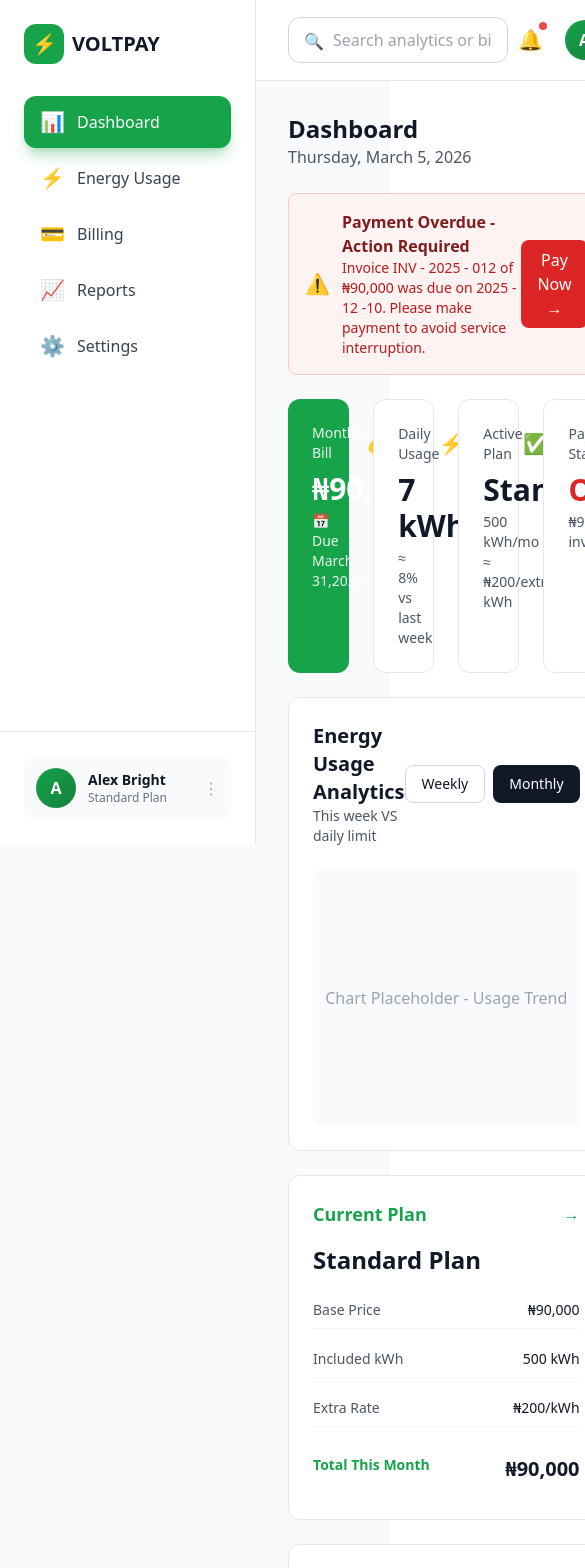
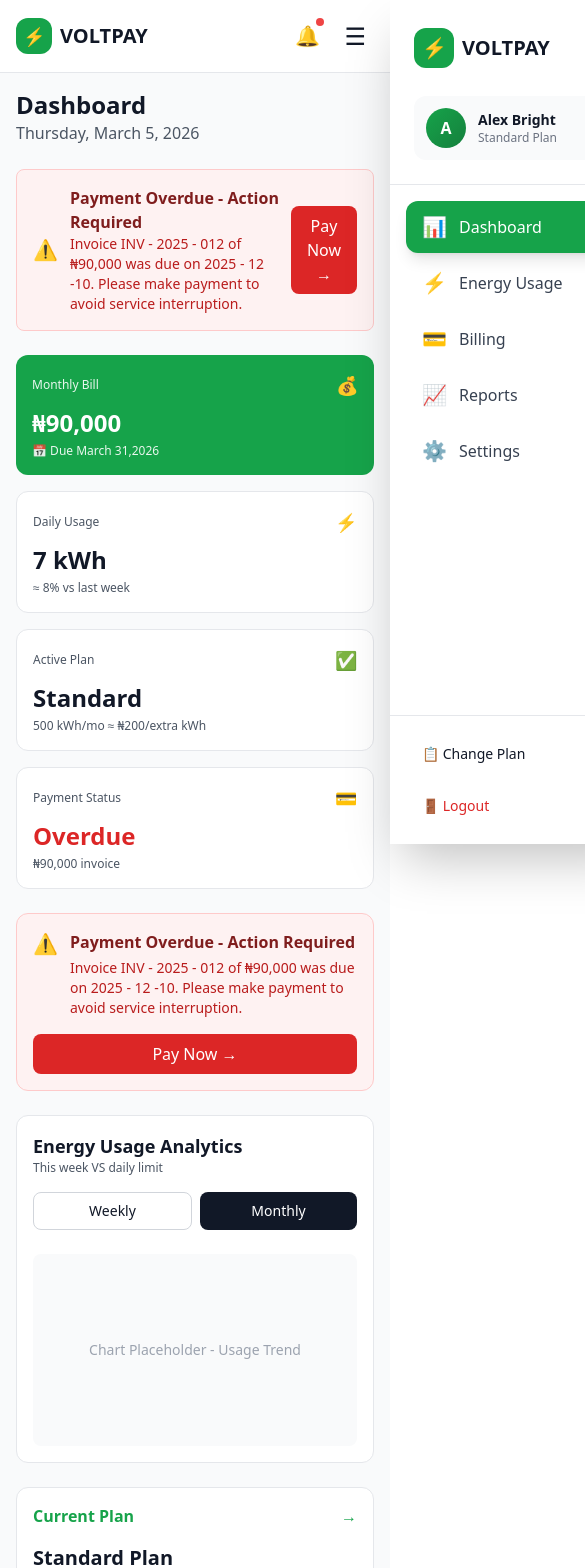
Before and after one commit to stephenmayowa112/buildathon, a Next.js app: page /dashboard in a window 390 px wide. Shown: the top 1568 px of the page, 585 px wide, since content can reach past the window. Built offline with nearby package versions, Linux system fonts and the light colour scheme.

Commit message:
Add full mobile responsiveness to dashboard with hamburger menu and optimized layouts

```diff
--- a/app/dashboard/layout.tsx
+++ b/app/dashboard/layout.tsx
@@ -2,7 +2,7 @@
 
 import Link from "next/link";
 import { usePathname, useRouter } from "next/navigation";
-import { useState } from "react";
+import { useState, useEffect } from "react";
 
 export default function DashboardLayout({
   children,
@@ -12,6 +12,7 @@
   const pathname = usePathname();
   const router = useRouter();
   const [showUserMenu, setShowUserMenu] = useState(false);
+  const [mobileMenuOpen, setMobileMenuOpen] = useState(false);
 
   const navItems = [
     { name: "Dashboard", path: "/dashboard", icon: "📊" },
@@ -25,10 +26,129 @@
     router.push("/");
   };
 
+  // Close mobile menu when route changes
+  useEffect(() => {
+    setMobileMenuOpen(false);
+  }, [pathname]);
+
+  // Prevent body scroll when mobile menu is open
+  useEffect(() => {
+    if (mobileMenuOpen) {
+      document.body.style.overflow = 'hidden';
+    } else {
+      document.body.style.overflow = 'unset';
+    }
+    return () => {
+      document.body.style.overflow = 'unset';
+    };
+  }, [mobileMenuOpen]);
+
   return (
-    <div className="min-h-screen bg-gray-50 flex">
-      {/* Sidebar */}
-      <aside className="w-64 bg-white border-r border-gray-200 fixed h-full flex flex-col">
+    <div className="min-h-screen bg-gray-50">
+      {/* Mobile Header */}
+      <header className="lg:hidden bg-white border-b border-gray-200 px-4 py-3 sticky top-0 z-50">
+        <div className="flex items-center justify-between">
+          <Link href="/" className="flex items-center gap-2">
+            <div className="w-9 h-9 bg-green-600 rounded-xl flex items-center justify-center">
+              <span className="text-white font-bold text-lg">⚡</span>
+            </div>
+            <span className="text-xl font-bold">VOLTPAY</span>
+          </Link>
+
+          <div className="flex items-center gap-2">
+            <button className="relative p-2 hover:bg-gray-100 rounded-xl transition">
+              <span className="text-xl">🔔</span>
+              <span className="absolute top-1 right-1 w-2 h-2 bg-red-500 rounded-full"></span>
+            </button>
+            <button
+              onClick={() => setMobileMenuOpen(!mobileMenuOpen)}
+              className="p-2 hover:bg-gray-100 rounded-xl transition"
+            >
+              <span className="text-2xl">{mobileMenuOpen ? "✕" : "☰"}</span>
+            </button>
+          </div>
+        </div>
+      </header>
+
+      {/* Mobile Menu Overlay */}
+      {mobileMenuOpen && (
+        <div
+          className="lg:hidden fixed inset-0 bg-black bg-opacity-50 z-40"
+          onClick={() => setMobileMenuOpen(false)}
+        />
+      )}
+
+      {/* Mobile Sidebar */}
+      <aside
+        className={`lg:hidden fixed top-0 right-0 h-full w-64 bg-white shadow-2xl z-50 transform transition-transform duration-300 ease-in-out ${
+          mobileMenuOpen ? "translate-x-0" : "translate-x-full"
+        }`}
+      >
+        <div className="flex flex-col h-full">
+          <div className="p-6 border-b border-gray-200">
+            <div className="flex items-center justify-between mb-6">
+              <Link href="/" className="flex items-center gap-2">
+                <div className="w-10 h-10 bg-green-600 rounded-xl flex items-center justify-center">
+                  <span className="text-white font-bold text-xl">⚡</span>
+                </div>
+                <span className="text-xl font-bold">VOLTPAY</span>
+              </Link>
+              <button
+                onClick={() => setMobileMenuOpen(false)}
+                className="p-2 hover:bg-gray-100 rounded-lg"
+              >
+                <span className="text-2xl">✕</span>
+              </button>
+            </div>
+
+            {/* User Profile in Mobile */}
+            <div className="flex items-center gap-3 p-3 bg-gray-50 rounded-xl">
+              <div className="w-10 h-10 bg-gradient-to-br from-green-600 to-green-700 rounded-full flex items-center justify-center text-white font-bold">
+                A
+              </div>
+              <div className="flex-1">
+                <div className="font-semibold text-sm">Alex Bright</div>
+                <div className="text-xs text-gray-500">Standard Plan</div>
+              </div>
+            </div>
+          </div>
+
+          <nav className="flex-1 p-4 space-y-1 overflow-y-auto">
+            {navItems.map((item) => (
+              <Link
+                key={item.path}
+                href={item.path}
+                className={`flex items-center gap-3 px-4 py-3 rounded-xl transition-all ${
+                  pathname === item.path
+                    ? "bg-green-600 text-white shadow-lg"
+                    : "text-gray-700 hover:bg-gray-100"
+                }`}
+              >
+                <span className="text-xl">{item.icon}</span>
+                <span className="font-medium">{item.name}</span>
+              </Link>
+            ))}
+          </nav>
+
+          <div className="p-4 border-t border-gray-200 space-y-2">
+            <Link
+              href="/onboarding/plans"
+              className="block px-4 py-3 hover:bg-gray-50 rounded-xl transition text-sm"
+            >
+              📋 Change Plan
+            </Link>
+            <button
+              onClick={handleLogout}
+              className="block w-full text-left px-4 py-3 hover:bg-red-50 rounded-xl transition text-sm text-red-600"
+            >
+              🚪 Logout
+            </button>
+          </div>
+        </div>
+      </aside>
+
+      {/* Desktop Sidebar */}
+      <aside className="hidden lg:flex w-64 bg-white border-r border-gray-200 fixed h-full flex-col">
         <div className="p-6 flex-1">
           <Link href="/" className="flex items-center gap-2 mb-8 group">
             <div className="w-10 h-10 bg-green-600 rounded-xl flex items-center justify-center group-hover:bg-green-700 transition">
@@ -55,7 +175,7 @@
           </nav>
         </div>
 
-        {/* User Profile */}
+        {/* Desktop User Profile */}
         <div className="p-6 border-t border-gray-200">
           <div className="relative">
             <button
@@ -101,8 +221,9 @@
       </aside>
 
       {/* Main Content */}
-      <main className="flex-1 ml-64">
-        <header className="bg-white border-b border-gray-200 px-8 py-4 sticky top-0 z-10">
+      <main className="lg:ml-64 min-h-screen">
+        {/* Desktop Header */}
+        <header className="hidden lg:block bg-white border-b border-gray-200 px-8 py-4 sticky top-0 z-10">
           <div className="flex items-center justify-between">
             <div className="flex-1 max-w-xl">
               <div className="relative">
@@ -126,7 +247,7 @@
           </div>
         </header>
 
-        <div className="p-8">{children}</div>
+        <div className="p-4 sm:p-6 lg:p-8">{children}</div>
       </main>
     </div>
   );
--- a/app/dashboard/page.tsx
+++ b/app/dashboard/page.tsx
@@ -52,75 +52,97 @@
       )}
 
       {/* Stats Cards */}
-      <div className="grid grid-cols-4 gap-6 mb-6">
-        <div className="bg-green-600 text-white rounded-xl p-6">
+      <div className="grid grid-cols-1 sm:grid-cols-2 lg:grid-cols-4 gap-4 sm:gap-6 mb-6">
+        <div className="bg-green-600 text-white rounded-xl p-4 sm:p-6">
           <div className="flex items-center justify-between mb-2">
-            <span className="text-sm opacity-90">Monthly Bill</span>
-            <span className="text-xl">💰</span>
+            <span className="text-xs sm:text-sm opacity-90">Monthly Bill</span>
+            <span className="text-lg sm:text-xl">💰</span>
           </div>
-          <div className="text-3xl font-bold mb-1">{formatCurrency(billing.monthlyBill)}</div>
-          <div className="text-sm opacity-90">📅 Due March 31,2026</div>
+          <div className="text-2xl sm:text-3xl font-bold mb-1">{formatCurrency(billing.monthlyBill)}</div>
+          <div className="text-xs sm:text-sm opacity-90">📅 Due March 31,2026</div>
         </div>
 
-        <div className="bg-white rounded-xl p-6 border border-gray-200">
+        <div className="bg-white rounded-xl p-4 sm:p-6 border border-gray-200">
           <div className="flex items-center justify-between mb-2">
-            <span className="text-sm text-gray-600">Daily Usage</span>
-            <span className="text-xl">⚡</span>
+            <span className="text-xs sm:text-sm text-gray-600">Daily Usage</span>
+            <span className="text-lg sm:text-xl">⚡</span>
           </div>
-          <div className="text-3xl font-bold mb-1">{dailyUsage} kWh</div>
-          <div className="text-sm text-gray-600">≈ 8% vs last week</div>
+          <div className="text-2xl sm:text-3xl font-bold mb-1">{dailyUsage} kWh</div>
+          <div className="text-xs sm:text-sm text-gray-600">≈ 8% vs last week</div>
         </div>
 
-        <div className="bg-white rounded-xl p-6 border border-gray-200">
+        <div className="bg-white rounded-xl p-4 sm:p-6 border border-gray-200">
           <div className="flex items-center justify-between mb-2">
-            <span className="text-sm text-gray-600">Active Plan</span>
-            <span className="text-xl">✅</span>
+            <span className="text-xs sm:text-sm text-gray-600">Active Plan</span>
+            <span className="text-lg sm:text-xl">✅</span>
           </div>
-          <div className="text-3xl font-bold mb-1">{plan.name}</div>
-          <div className="text-sm text-gray-600">{plan.monthlyLimit} kWh/mo ≈ ₦{plan.extraRate}/extra kWh</div>
+          <div className="text-2xl sm:text-3xl font-bold mb-1">{plan.name}</div>
+          <div className="text-xs sm:text-sm text-gray-600">{plan.monthlyLimit} kWh/mo ≈ ₦{plan.extraRate}/extra kWh</div>
         </div>
 
-        <div className="bg-white rounded-xl p-6 border border-gray-200">
+        <div className="bg-white rounded-xl p-4 sm:p-6 border border-gray-200">
           <div className="flex items-center justify-between mb-2">
-            <span className="text-sm text-gray-600">Payment Status</span>
-            <span className="text-xl">💳</span>
+            <span className="text-xs sm:text-sm text-gray-600">Payment Status</span>
+            <span className="text-lg sm:text-xl">💳</span>
           </div>
-          <div className={`text-3xl font-bold mb-1 ${
+          <div className={`text-2xl sm:text-3xl font-bold mb-1 ${
             paymentStatus === "paid" ? "text-green-600" :
             paymentStatus === "overdue" ? "text-red-600" : "text-yellow-600"
           }`}>
             {paymentStatus === "paid" ? "Paid" : paymentStatus === "overdue" ? "Overdue" : "Pending"}
           </div>
-          <div className="text-sm text-gray-600">
+          <div className="text-xs sm:text-sm text-gray-600">
             {remainingBalance > 0 ? `${formatCurrency(remainingBalance)} invoice` : "All cleared"}
           </div>
         </div>
       </div>
 
+      {/* Overdue Alert - Mobile Optimized */}
+      {isOverdue && (
+        <div className="bg-red-50 border border-red-200 rounded-xl p-4 mb-6 flex flex-col sm:flex-row sm:items-center sm:justify-between gap-4">
+          <div className="flex items-start gap-3">
+            <span className="text-red-600 text-xl flex-shrink-0">⚠️</span>
+            <div>
+              <div className="font-bold text-red-900 mb-1">Payment Overdue - Action Required</div>
+              <div className="text-sm text-red-700">
+                Invoice INV - 2025 - 012 of {formatCurrency(billing.monthlyBill)} was due on 2025 - 12 -10.
+                Please make payment to avoid service interruption.
+              </div>
+            </div>
+          </div>
+          <button
+            onClick={handleMakePayment}
+            className="w-full sm:w-auto px-4 py-2 bg-red-600 text-white rounded-lg font-medium hover:bg-red-700 transition flex items-center justify-center gap-2 whitespace-nowrap"
+          >
+            Pay Now →
+          </button>
+        </div>
+      )}
+
       {/* Energy Usage Analytics */}
-      <div className="bg-white rounded-xl p-6 border border-gray-200 mb-6">
-        <div className="flex items-center justify-between mb-6">
+      <div className="bg-white rounded-xl p-4 sm:p-6 border border-gray-200 mb-6">
+        <div className="flex flex-col sm:flex-row sm:items-center sm:justify-between gap-4 mb-6">
           <div>
-            <h2 className="text-xl font-bold">Energy Usage Analytics</h2>
-            <p className="text-sm text-gray-600">This week VS daily limit</p>
+            <h2 className="text-lg sm:text-xl font-bold">Energy Usage Analytics</h2>
+            <p className="text-xs sm:text-sm text-gray-600">This week VS daily limit</p>
           </div>
           <div className="flex gap-2">
-            <button className="px-4 py-2 bg-white border border-gray-300 rounded-lg text-sm">Weekly</button>
-            <button className="px-4 py-2 bg-gray-900 text-white rounded-lg text-sm">Monthly</button>
+            <button className="flex-1 sm:flex-none px-4 py-2 bg-white border border-gray-300 rounded-lg text-sm">Weekly</button>
+            <button className="flex-1 sm:flex-none px-4 py-2 bg-gray-900 text-white rounded-lg text-sm">Monthly</button>
           </div>
         </div>
-        <div className="h-64 bg-gray-50 rounded-lg flex items-center justify-center text-gray-400">
+        <div className="h-48 sm:h-64 bg-gray-50 rounded-lg flex items-center justify-center text-gray-400 text-sm">
           Chart Placeholder - Usage Trend
         </div>
       </div>
 
       {/* Current Plan Details */}
-      <div className="bg-white rounded-xl p-6 border border-gray-200 mb-6">
+      <div className="bg-white rounded-xl p-4 sm:p-6 border border-gray-200 mb-6">
         <div className="flex items-center justify-between mb-4">
-          <h2 className="text-lg font-bold text-green-600">Current Plan</h2>
+          <h2 className="text-base sm:text-lg font-bold text-green-600">Current Plan</h2>
           <button className="text-green-600 hover:text-green-700">→</button>
         </div>
-        <h3 className="text-2xl font-bold mb-4">{plan.name} Plan</h3>
+        <h3 className="text-xl sm:text-2xl font-bold mb-4">{plan.name} Plan</h3>
 
         <div className="space-y-3 text-sm">
           <div className="flex justify-between py-2 border-b border-gray-100">
@@ -143,14 +165,14 @@
           )}
           <div className="flex justify-between py-3 pt-4">
             <span className="font-bold text-green-600">Total This Month</span>
-            <span className="font-bold text-xl">{formatCurrency(billing.monthlyBill)}</span>
+            <span className="font-bold text-lg sm:text-xl">{formatCurrency(billing.monthlyBill)}</span>
           </div>
         </div>
       </div>
 
       {/* Quick Actions */}
-      <div className="bg-white rounded-xl p-6 border border-gray-200 mb-6">
-        <h2 className="text-xl font-bold mb-4">Quick Action</h2>
+      <div className="bg-white rounded-xl p-4 sm:p-6 border border-gray-200 mb-6">
+        <h2 className="text-lg sm:text-xl font-bold mb-4">Quick Action</h2>
         <div className="space-y-3">
           <button
             onClick={handleMakePayment}
@@ -183,9 +205,9 @@
       </div>
 
       {/* Recent Payments */}
-      <div className="bg-white rounded-xl p-6 border border-gray-200">
+      <div className="bg-white rounded-xl p-4 sm:p-6 border border-gray-200">
         <div className="flex items-center justify-between mb-4">
-          <h2 className="text-xl font-bold">Recent Payment</h2>
+          <h2 className="text-lg sm:text-xl font-bold">Recent Payment</h2>
           <button className="text-green-600 hover:text-green-700 text-sm">View All →</button>
         </div>
         <div className="space-y-3">
@@ -197,20 +219,20 @@
           ].map((payment, idx) => (
             <div
               key={idx}
-              className={`flex items-center justify-between p-4 rounded-lg ${
+              className={`flex flex-col sm:flex-row sm:items-center justify-between p-4 rounded-lg gap-3 ${
                 payment.status === "Pending" ? "bg-yellow-50" : "bg-gray-50"
               }`}
             >
               <div className="flex items-center gap-3">
                 <span className="text-xl">💳</span>
                 <div>
-                  <div className="font-medium">{payment.id}</div>
-                  <div className="text-sm text-gray-600">Date: {payment.date}</div>
+                  <div className="font-medium text-sm">{payment.id}</div>
+                  <div className="text-xs text-gray-600">Date: {payment.date}</div>
                 </div>
               </div>
-              <div className="text-right">
+              <div className="text-right sm:text-left">
                 <div className="font-bold">{formatCurrency(payment.amount)}</div>
-                <div className={`text-sm ${
+                <div className={`text-xs sm:text-sm ${
                   payment.status === "Paid" ? "text-green-600" : "text-yellow-600"
                 }`}>
                   {payment.status}
```
